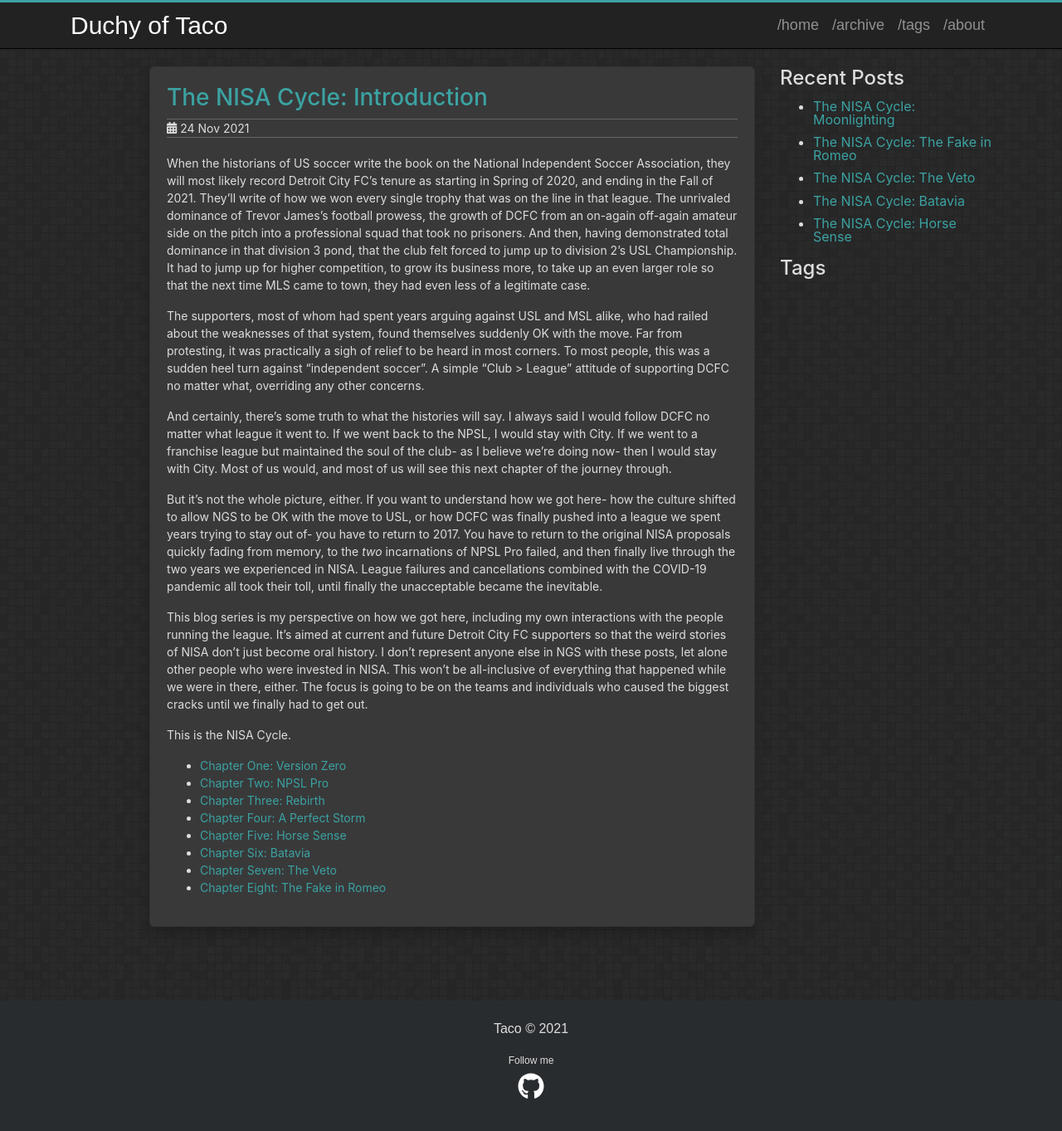
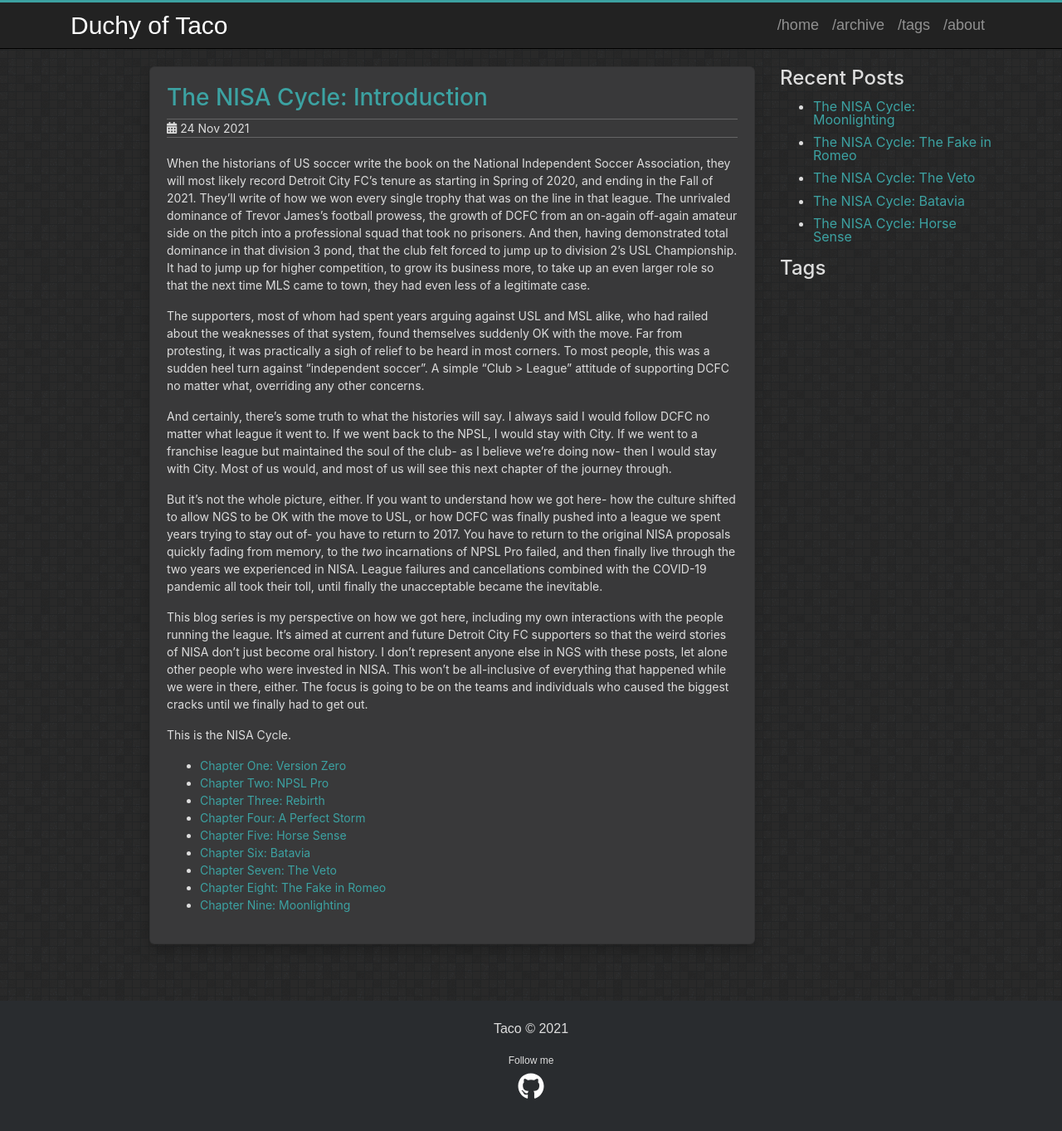
Before and after one commit to tacoman/tacoman.github.io, a Jekyll site: the page built from _posts/2021-11-24-nisa-cycle-home.markdown, in a window 1280 px wide and 1388 px high. Shown: the top 1363 px of the window at 83% size. Built offline with Jekyll 4.4.1, drawn with Linux system fonts in a browser that asks for light colours.

Commit message:
Update TOC

```diff
--- a/_posts/2021-11-24-nisa-cycle-home.markdown
+++ b/_posts/2021-11-24-nisa-cycle-home.markdown
@@ -43,3 +43,4 @@
 * [Chapter Six: Batavia](/nisa/dcfc/2021/11/29/nisa-cycle-batavia.html)
 * [Chapter Seven: The Veto](/nisa/dcfc/2021/12/03/nisa-cycle-the-veto.html)
 * [Chapter Eight: The Fake in Romeo](/nisa/dcfc/2021/12/04/nisa-cycle-the-fake-in-romeo.html)
+* [Chapter Nine: Moonlighting](/nisa/dcfc/2021/12/04/nisa-cycle-moonlighting.html)
```
